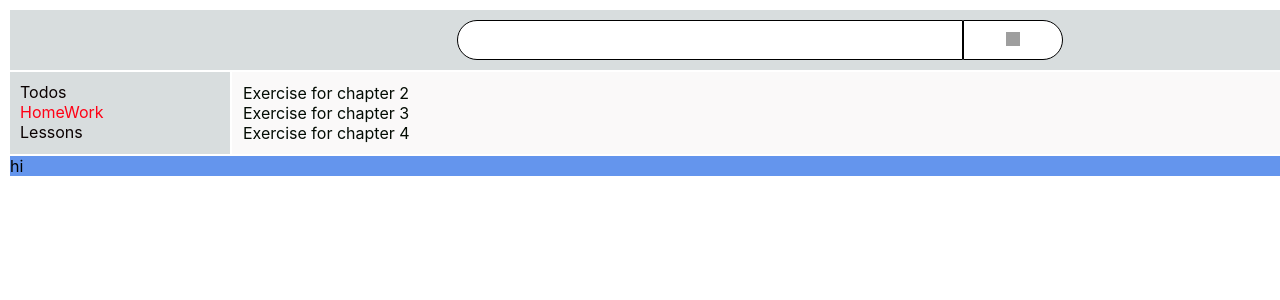
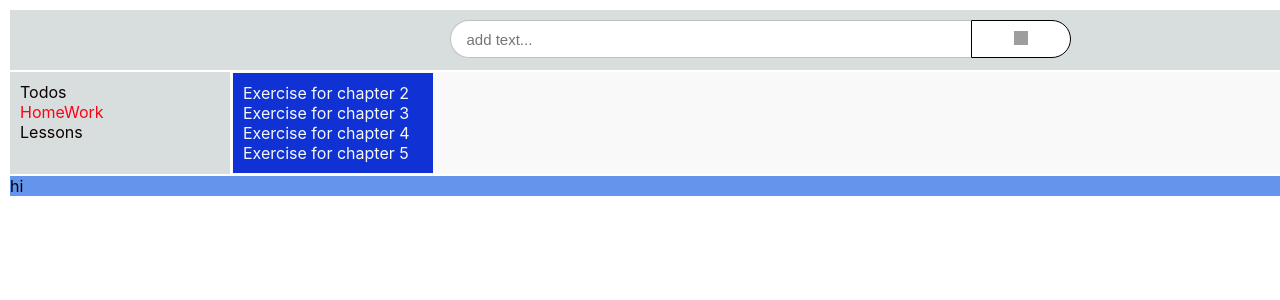
Before and after one commit to VladimirShumliaiev/Type-script-React, a React (Create React App) app in the folder my-app/: page /homeWork in a window 1280 px wide. Shown: the top 300 px of the page. Built offline with nearby package versions, Linux system fonts and the light colour scheme; grey boxes are pictures that could not be loaded.

Commit message:
22.04.2023

```diff
--- a/my-app/src/Components/Header/Header.module.css
+++ b/my-app/src/Components/Header/Header.module.css
@@ -8,7 +8,10 @@
     height: 36px;
     width: 500px;
     border-radius: 20px 0 0 20px;
-    border: 1px solid;
+    border: 1px solid silver;
+    /*text-align: center;*/
+    padding: 0 4px 0 16px;
+    border-right: none;
 }
 .inputHeader img {
     width: 10px;
@@ -16,11 +19,12 @@
 }
 
 .search {
-    height: 40px;
+    height: 38px;
     width: 100px;
     border-radius: 0 20px 20px 0;
     background: white;
     border: 1px solid;
+    cursor: pointer;
 }
 
 .search img {
--- a/my-app/src/Components/Header/Header.tsx
+++ b/my-app/src/Components/Header/Header.tsx
@@ -4,7 +4,7 @@ import style from './Header.module.css'
 const Header = () => {
     return (
         <div className={style.item}>
-                <input className={style.inputHeader} />
+                <input className={style.inputHeader} placeholder={'add text...'} />
                 <button className={style.search}><img src="https://upload.wikimedia.org/wikipedia/commons/thumb/d/de/OOjs_UI_icon_search-ltr.svg/1200px-OOjs_UI_icon_search-ltr.svg.png" alt=""/></button>
         </div>
     );
--- /dev/null
+++ b/my-app/src/Components/mainContent/HomeWork/ComponentsHomeWork/Chapter5.tsx
@@ -0,0 +1,11 @@
+import React from 'react';
+
+const Chapter5 = () => {
+    return (
+        <div>
+            5
+        </div>
+    );
+};
+
+export default Chapter5;
--- a/my-app/src/Components/mainContent/HomeWork/NavLinkHomeWork/NavLinkHomeWork.css
+++ b/my-app/src/Components/mainContent/HomeWork/NavLinkHomeWork/NavLinkHomeWork.css
@@ -1,16 +1,16 @@
 .navLinkHomeWork {
     display: grid;
     grid-area: left;
-    /*background: #35a9a9;*/
+    background: #1031d3;
     text-align: left;
     padding: 10px;
 }
 
 .navLinkHomeWork a {
     text-decoration: none;
-    color: #030c03;
+    color: #f5f8f5;
 }
 
 a.navLinkHomeWork-active-link {
-    color: #8b2dea;
+    color: #0ae335;
 }
--- a/my-app/src/Components/mainContent/HomeWork/NavLinkHomeWork/NavLinkHomeWork.tsx
+++ b/my-app/src/Components/mainContent/HomeWork/NavLinkHomeWork/NavLinkHomeWork.tsx
@@ -19,6 +19,9 @@ const NavLinkHomeWork: FC = () => {
             <div>
                 <NavLink className={isActive} to={'chapter4'}> Exercise for chapter 4</NavLink>
             </div>
+            <div>
+                <NavLink className={isActive} to={'chapter5'}> Exercise for chapter 5</NavLink>
+            </div>
         </div>
     );
 };
--- a/my-app/src/Components/mainContent/HomeWork/RoutngsHomeWork/RoutingHomeWork.tsx
+++ b/my-app/src/Components/mainContent/HomeWork/RoutngsHomeWork/RoutingHomeWork.tsx
@@ -4,6 +4,7 @@ import style from './RoutingHomeWork.module.css'
 import Chapter2 from "../ComponentsHomeWork/Chapter2";
 import Chapter3 from "../ComponentsHomeWork/Chapter3";
 import Chapter4 from "../ComponentsHomeWork/Chapter4";
+import Chapter5 from "../ComponentsHomeWork/Chapter5";
 
 
 const RoutingHomeWork: FC = () => {
@@ -13,6 +14,7 @@ const RoutingHomeWork: FC = () => {
                 <Route path={'chapter2'} element={<Chapter2/>}/>
                 <Route path={'chapter3'} element={<Chapter3/>}/>
                 <Route path={'chapter4'} element={<Chapter4/>}/>
+                <Route path={'chapter5'} element={<Chapter5/>}/>
             </Routes>
         </div>
     );
```
Also changed, not shown: my-app/src/Components/mainContent/HomeWork/HomeWork.css (line endings or trailing spaces).
